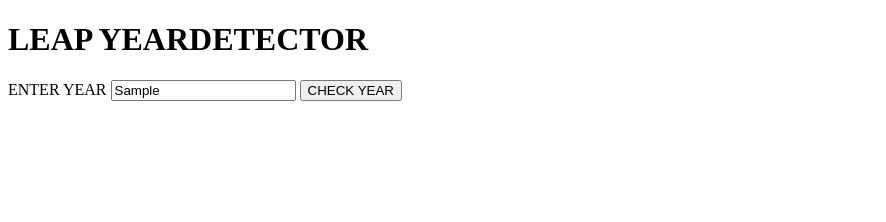
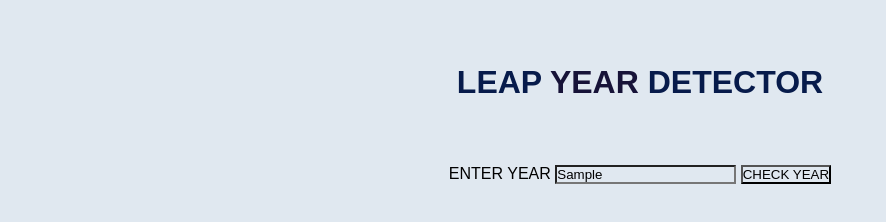
Before and after one commit to Reuben-Kipkemboi/leap-year-detector, a plain HTML site: page index.html in a window 1280 px wide. Both pictures are taken after typing "Sample" into the empty fields and a click on the input "CHECK YEAR". Shown: the whole page, without its empty margins (0-886 px from the left). Drawn offline with Linux system fonts and the light colour scheme; a web font is replaced by a local one.

Commit message:
st:heading - optimize heading styling

```diff
--- a/CSS/styles.css
+++ b/CSS/styles.css
@@ -0,0 +1,21 @@
+*{
+    font-family: 'ABeeZee', sans-serif;
+    margin: 0;
+    padding: 0;
+    box-sizing: border-box;
+    background-color: rgb(224, 232, 240);
+}
+main{
+    display: flex;
+    flex-direction: column;
+    align-items: center;
+}
+main h1{
+    color: rgb(7, 27, 75);
+    text-align: center;
+    margin: 5% 0 5% 0 ;
+}
+h1 span{
+    color: rgb(23, 19, 56);
+    font-weight: bold;
+}
--- a/JavaScript/script.js
+++ b/JavaScript/script.js
@@ -1,15 +1,15 @@
 // form validation
 
-let button = document.getElementById("btn")
+let button = document.getElementById("btn");
 
-function validate() {
-    if (myYear == "" || myYear == null || myYear.length !== 4) {
-        alert("Kindly use the correct year format!");
-    } else {
+function validate(){
+    let year = document.getElementById("year")
+    if(year.value == "" || year.value == null || year.value.length !=4){
+        alert("Please enter the correct year format");
+    }else{
         return true;
     }
 }
-
 function checkLeapYear() {
     let year = document.getElementById("year");
     let myYear = year.value;
@@ -22,10 +22,9 @@ function checkLeapYear() {
         alert(myYear + " " + "is not a leap Year");
     }
 }
-btn.addEventListener('click', function (e) {
-    e.preventDefault();
-
-
-    // validate();
+let form = document.getElementById('year');
+btn.addEventListener('click', function (event) {
+    event.preventDefault();
+    validate();
     checkLeapYear();
 });
--- a/index.html
+++ b/index.html
@@ -5,11 +5,15 @@
     <meta http-equiv="X-UA-Compatible" content="IE=edge">
     <meta name="viewport" content="width=device-width, initial-scale=1.0">
     <link rel="stylesheet" href="./CSS/styles.css">
+    <link rel="preconnect" href="https://fonts.googleapis.com">
+<link rel="preconnect" href="https://fonts.gstatic.com" crossorigin>
+<link href="https://fonts.googleapis.com/css2?family=ABeeZee&display=swap" rel="stylesheet">
+
     <title>LEAP YEAR DETECTOR</title>
 </head>
 <body>
     <main>
-        <h1>LEAP <span>YEAR</span>DETECTOR</h1>
+        <h1>LEAP <span>YEAR</span> DETECTOR</h1>
         <form name="form">
             <label for="year">ENTER YEAR</label>
             <input type="text" name="year" id="year" placeholder="Enter year e.g 2022" required>
```
